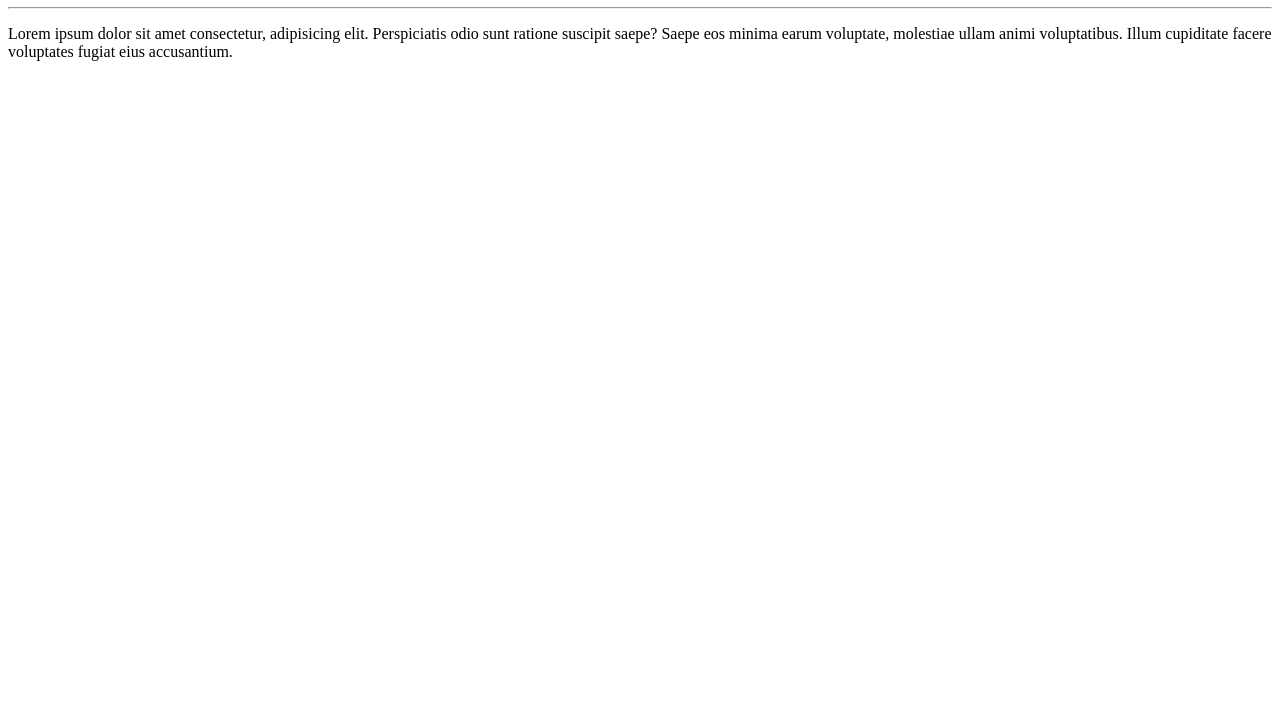
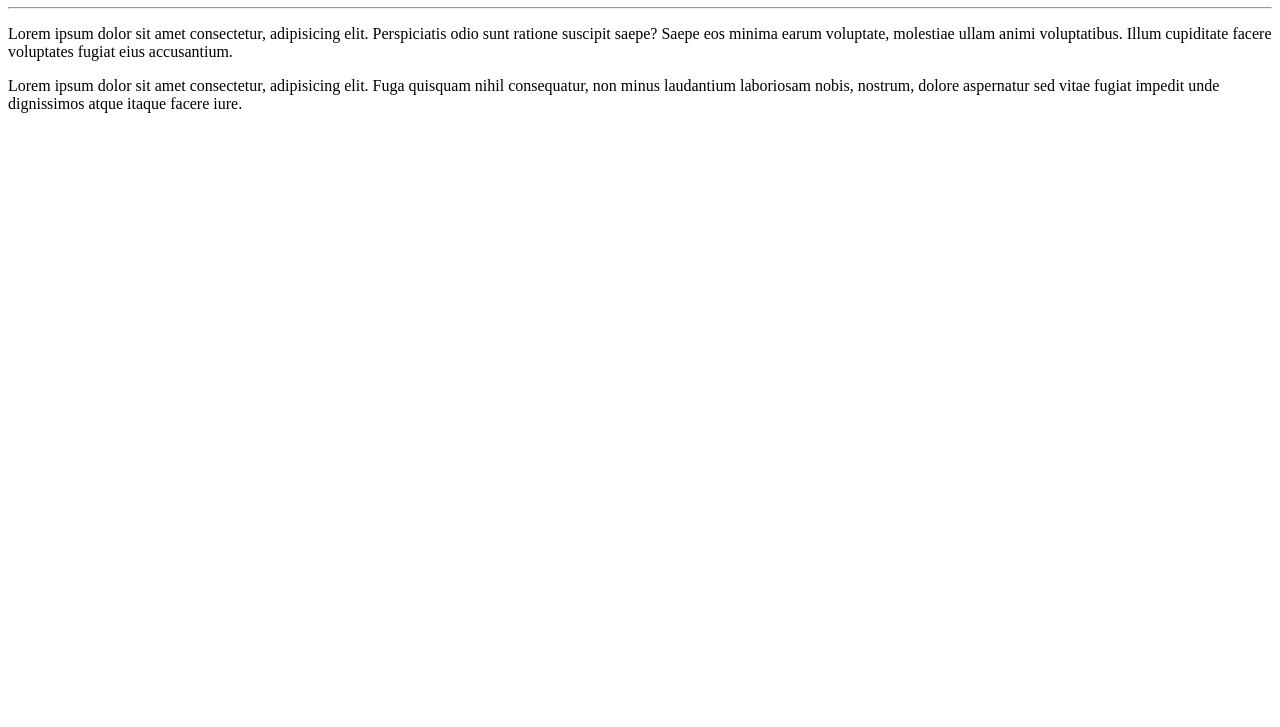
Before and after one commit to gabrielizidoriobn-tech/olamundo, a plain HTML site: page site_exemplo/index.html in a window 1280 px wide. Shown: the part 73-800 px from the top of the page. Drawn offline with Linux system fonts and the light colour scheme.

Commit message:
adicionei um paragrafo

```diff
--- a/site_exemplo/index.html
+++ b/site_exemplo/index.html
@@ -9,5 +9,6 @@
     <h1>Ola, Mundo!</h1>
     <hr>
     <p>Lorem ipsum dolor sit amet consectetur, adipisicing elit. Perspiciatis odio sunt ratione suscipit saepe? Saepe eos minima earum voluptate, molestiae ullam animi voluptatibus. Illum cupiditate facere voluptates fugiat eius accusantium.</p>
+    Lorem ipsum dolor sit amet consectetur, adipisicing elit. Fuga quisquam nihil consequatur, non minus laudantium laboriosam nobis, nostrum, dolore aspernatur sed vitae fugiat impedit unde dignissimos atque itaque facere iure.
 </body>
 </html>
```
